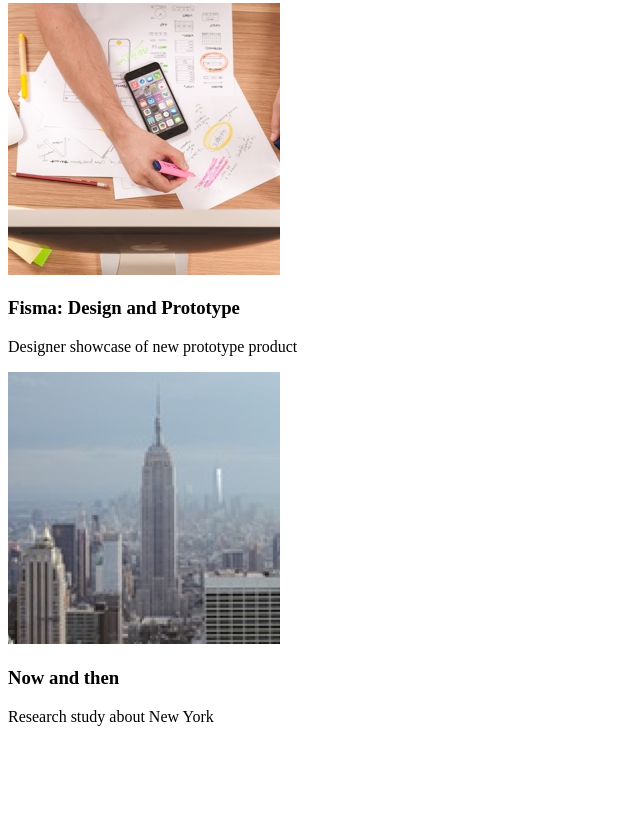
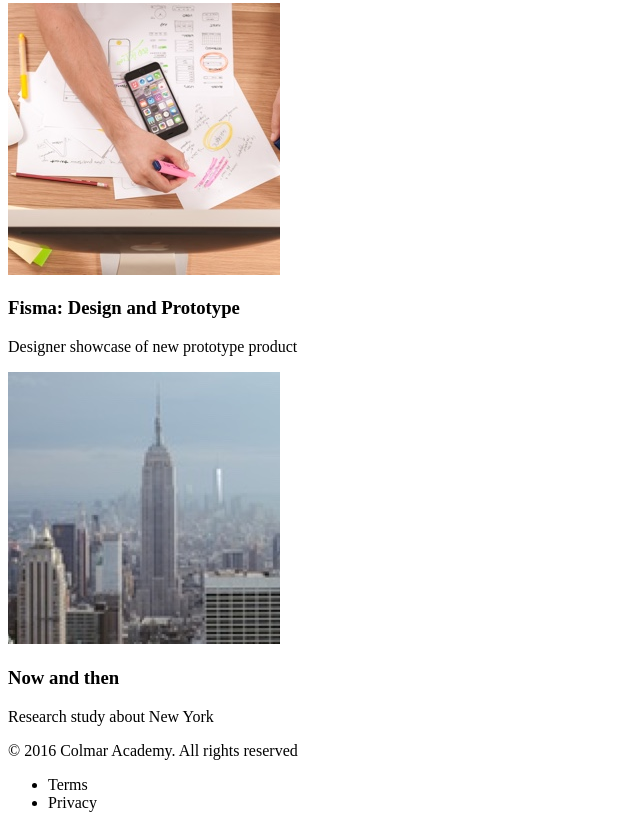
Before and after one commit to eshwarseerdat/colmar-academy, a plain HTML site: page index.html in a window 1280 px wide. Shown: the part 6006-6834 px from the top of the page, without its empty margins (0-640 px from the left). Before the commit the page ends 6748 px from the top, so only its background shows below. Drawn offline with Linux system fonts and the light colour scheme.

Commit message:
create footer markup

```diff
--- a/index.html
+++ b/index.html
@@ -139,6 +139,12 @@
       </aside>
     </section>
   </main>
-  <footer></footer>
+  <footer>
+    <p>&copy; 2016 Colmar Academy. All rights reserved</p>
+    <ul class="desktop">
+      <li>Terms</li>
+      <li>Privacy</li>
+    </ul>
+  </footer>
 </body>
 </html>
```
